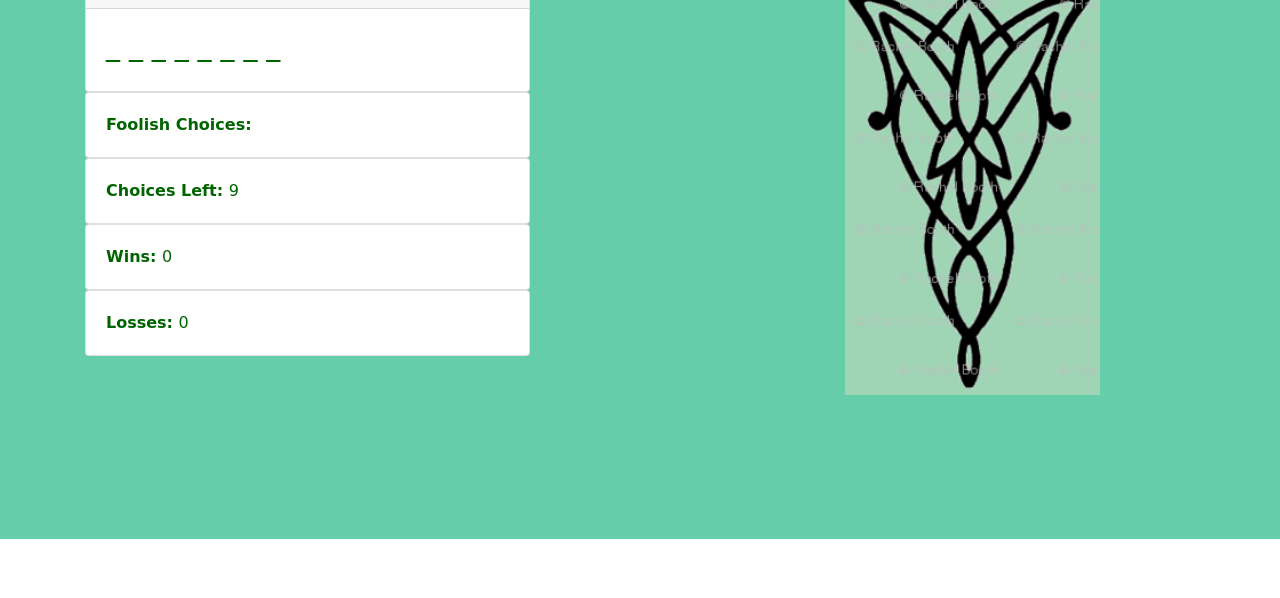
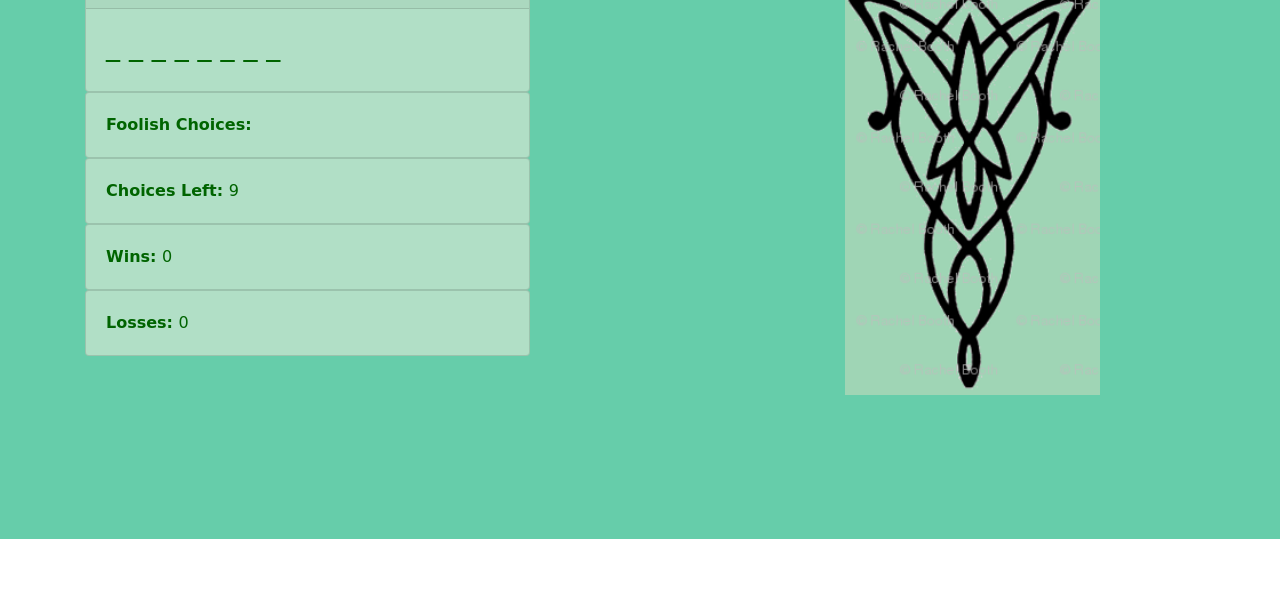
Before and after one commit to coralzolczynski/Psychic-Game, a plain HTML site: page LotR Word Guess/index.html in a window 1280 px wide. Shown: the part 202-800 px from the top of the page. Drawn offline with nearby package versions, Linux system fonts and the light colour scheme; a web font is replaced by a local one.

Commit message:
changed bcg color of card

```diff
--- a/LotR Word Guess/assets/css/style.css
+++ b/LotR Word Guess/assets/css/style.css
@@ -11,3 +11,7 @@
 .row {
     margin-top: 50px;
 }
+
+.card {
+    background-color: rgb(177, 223, 198);
+}
```
